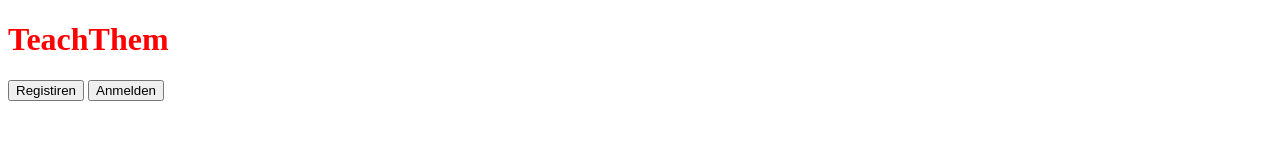
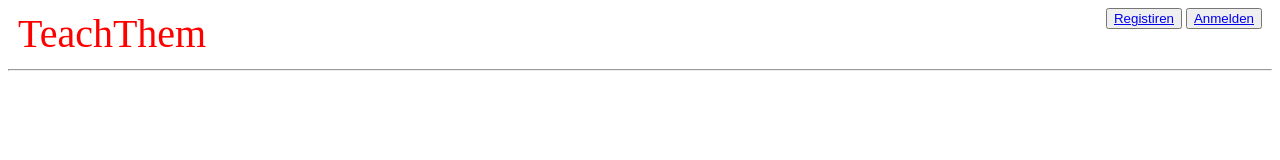
Before and after one commit to Conner007/TeachThem, a plain HTML site: page index.html in a window 1280 px wide. Drawn offline with Linux system fonts and the light colour scheme.

Commit message:
make disein in index

```diff
--- a/index.css
+++ b/index.css
@@ -1,3 +1,18 @@
 .header {
     color: red ;
+    float: left;
+    margin-top: 2px;
+    margin-left: 10px;
+    font-size: 40px;
 }
+
+.button {
+    display: block;
+    text-align: right;
+    margin-right: 10px;
+    margin-top: 5px;
+}
+
+.line {
+    margin-top: 40px;
+}
--- a/index.html
+++ b/index.html
@@ -9,13 +9,24 @@
   </head>
   <body>
     <div class="header">
-        <h1>TeachThem</h1>
+        <header>
+          TeachThem
+        </header>
     </div>
 
     <div class="button">
-        <button onclick="document.location=`sign up.html`" >Registiren</button>
+        <button>
+          <a link href="sign up.css">Registiren</a>
+        </button>
 
-        <button onclick="document.location=`#`">Anmelden</button>
+        <button>
+          <a link href="#">Anmelden</a>
+        </button>
     </div>
+
+    <div class="line">
+      <hr>
+    </div>
+
   </body>
 </html>
```
